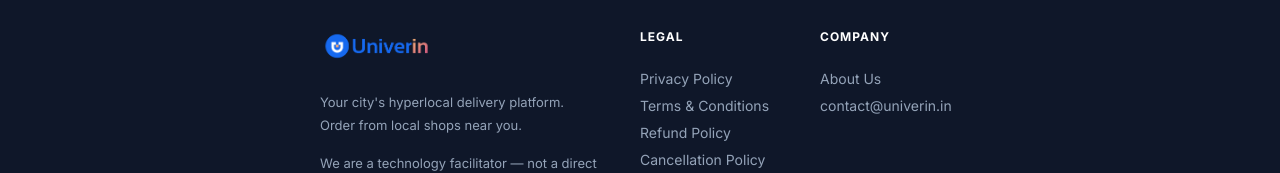
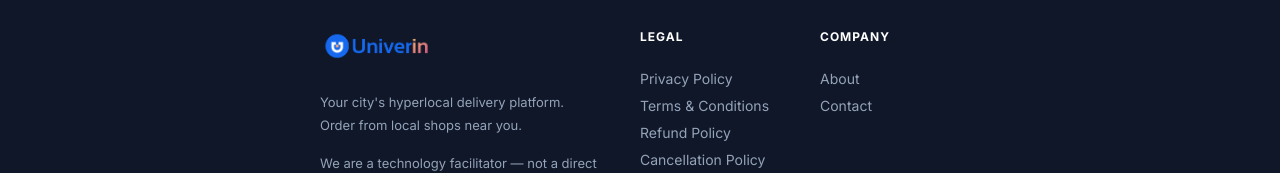
Before and after one commit to sravanipottipati/univerin-website, a React (Create React App) app: page / in a window 1280 px wide. Shown: the part 2293-2466 px from the top of the page. Built offline with nearby package versions, Linux system fonts and the light colour scheme.

Commit message:
Fix: update company footer links

```diff
--- a/src/App.js
+++ b/src/App.js
@@ -156,8 +156,8 @@ function App() {
           </div>
           <div className="footer-col">
             <h4 className="footer-col-title">Company</h4>
-            <a href="/contact-us" className="footer-col-link">About Us</a>
-            <a href="mailto:contact@univerin.in" className="footer-col-link">contact@univerin.in</a>
+            <a href="/contact-us" className="footer-col-link">About</a>
+            <a href="/contact-us" className="footer-col-link">Contact</a>
           </div>
         </div>
         <div className="footer-bottom">
```
